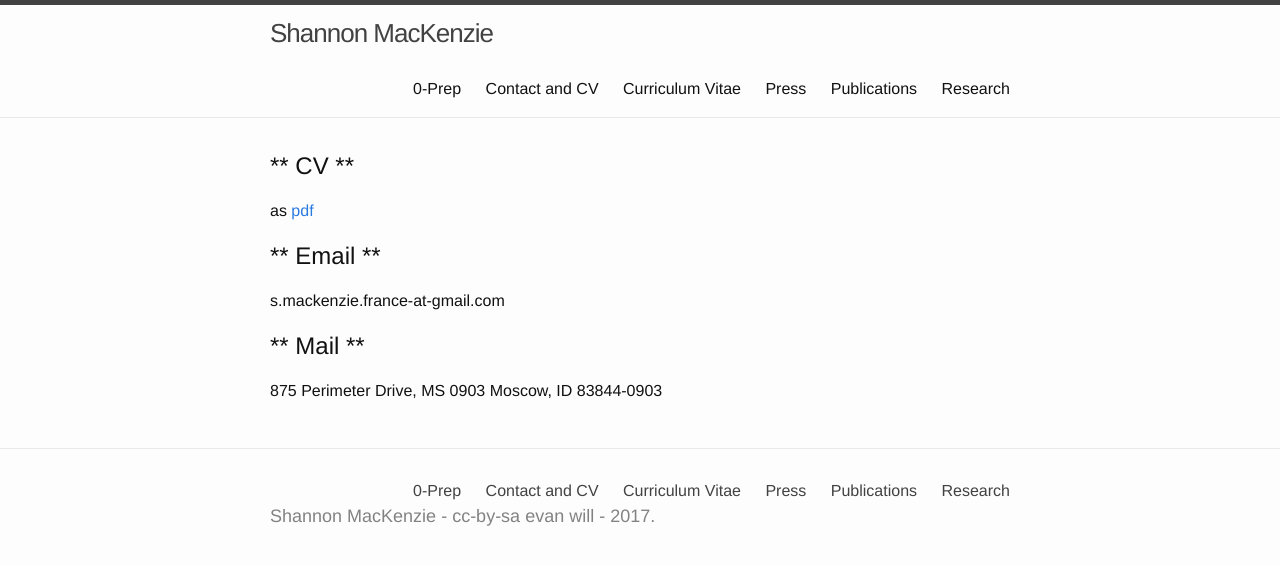
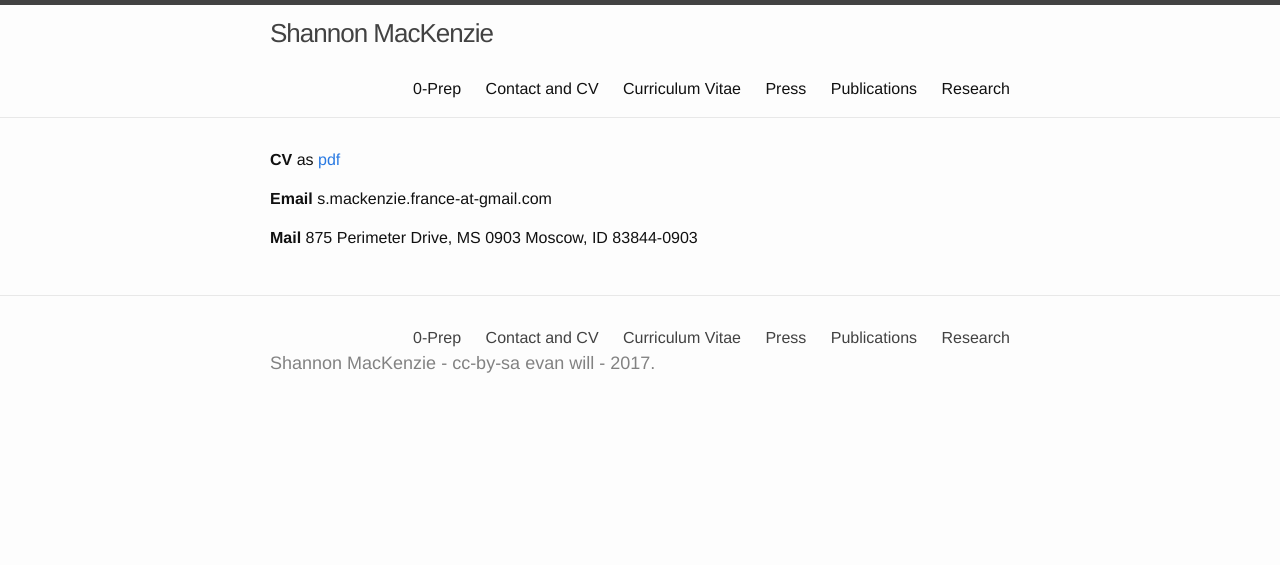
Before and after one commit to shannonmackenzie/shannonmackenzie.github.io, a Jekyll site: the page built from contactandcv.md, in a window 1280 px wide. Shown: the top 565 px of the page. Built offline with Jekyll 4.4.1, drawn with Linux system fonts in a browser that asks for light colours.

```diff
--- a/contactandcv.md
+++ b/contactandcv.md
@@ -4,15 +4,12 @@ title: Contact and CV
 permalink: /cv
 ---
 
-** CV **
---------------------------------------------------------------------------------
+**CV**
 as [pdf](https://github.com/shannonmackenzie/shannonmackenzie.github.io/blob/master/images/resume_July2017.pdf)
 
-** Email **
---------------------------------------------------------------------------------
+**Email**
 s.mackenzie.france-at-gmail.com
 
-** Mail **
---------------------------------------------------------------------------------
+**Mail**
 875 Perimeter Drive, MS 0903
 Moscow, ID 83844-0903
```
